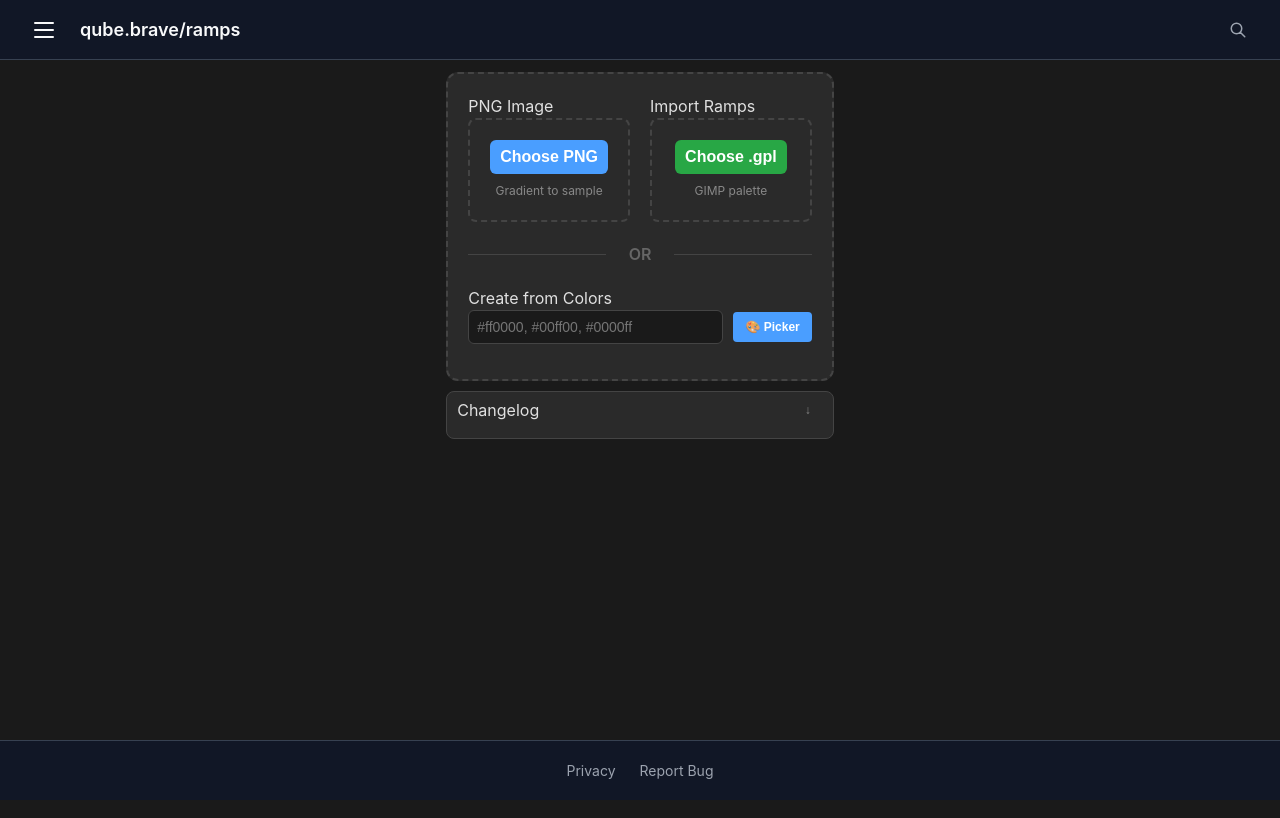
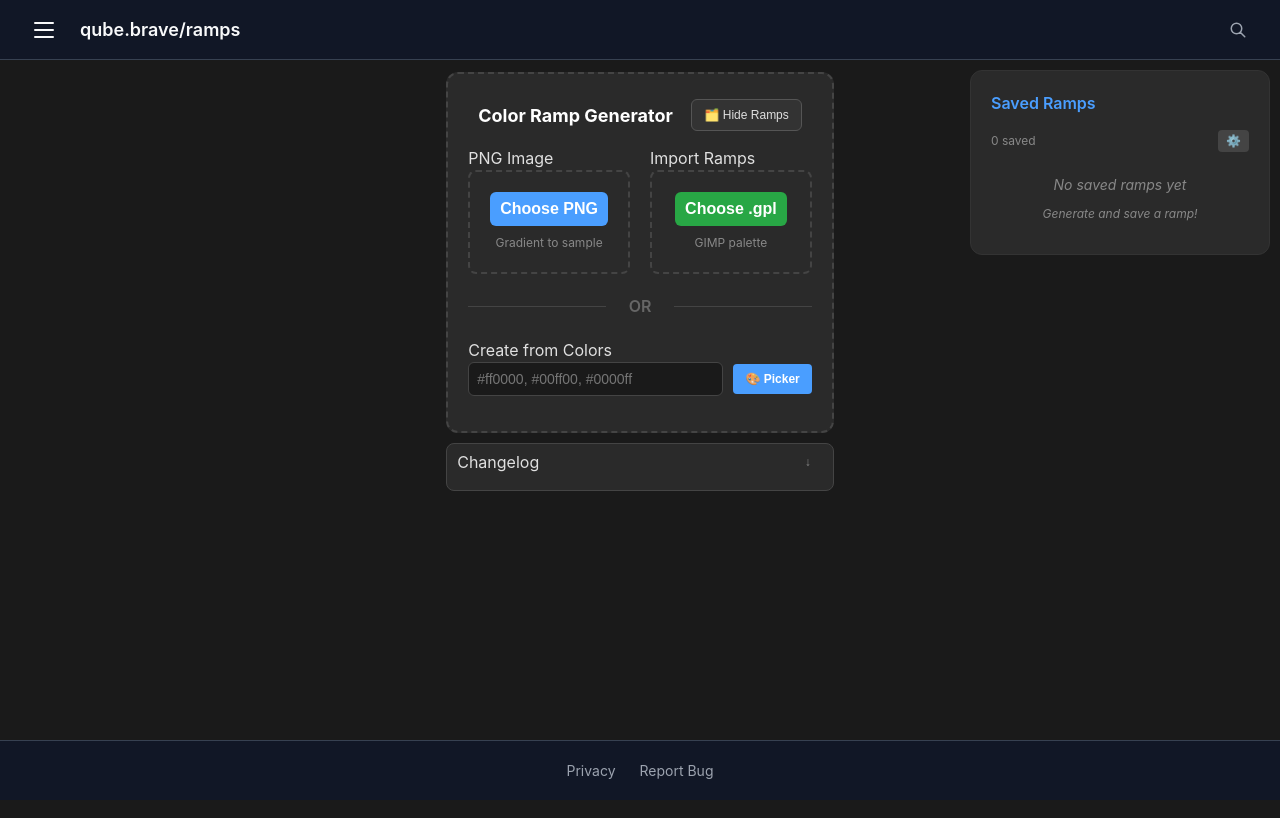
Before and after one commit to MJSBDLK/qube.brave, a Next.js app: page /ramps in a window 1280 px wide. Built offline with nearby package versions, Linux system fonts and the light colour scheme.

Commit message:
fixed more issues with layout

```diff
--- a/app/ramps/components/ColorPicker.jsx
+++ b/app/ramps/components/ColorPicker.jsx
@@ -41,13 +41,8 @@ const ColorPicker = ({
   const colorWorkspaceRef = useRef(null)
   const pickerInterfaceRef = useRef(null)
 
-  // Update color when HSV values change - optimized to avoid excessive re-renders
+  // Update color when HSV values change - now updates in real-time during dragging
   useEffect(() => {
-    // Skip expensive calculations during dragging for better performance
-    if (isDraggingHue || isDraggingSV || isDraggingLuminance) {
-      return
-    }
-
     const rgb = hsvToRgb(currentHue, currentSaturation, currentValue)
     const hex = rgbToHex(rgb.r, rgb.g, rgb.b)
     const luminance = calculateLuminance(rgb.r, rgb.g, rgb.b, luminanceMode)
@@ -58,7 +53,7 @@ const ColorPicker = ({
       setCurrentLuminance(luminance)
     }
     setHexInput(hex)
-  }, [currentHue, currentSaturation, currentValue, luminanceMode, isDraggingLuminance, isDraggingHue, isDraggingSV])
+  }, [currentHue, currentSaturation, currentValue, luminanceMode, isDraggingLuminance])
 
   // Listen for screen size changes to update layout
   useEffect(() => {
--- a/app/ramps/page.jsx
+++ b/app/ramps/page.jsx
@@ -41,6 +41,7 @@ const GradientColorSampler = () => {
 	const [showLuminance, setShowLuminance] = useState('none')
 	const [comparisonRamp, setComparisonRamp] = useState(null)
 	const [showComparisonSection, setShowComparisonSection] = useState(false)
+	const [showSavedRamps, setShowSavedRamps] = useState(true)
 
 	// Use the color sampling hook
 	const {
@@ -458,64 +459,25 @@ const GradientColorSampler = () => {
 					message={processing ? 'Loading image...' : 'Generating swatch...'}
 				/>
 				<div className='main-grid'>
-					{/* Testing Controls - Left Column (3/12) */}
-					{testingMode && (
-						<div className='testing-controls-section'>
-							<h3>Testing Controls</h3>
-							<div className='testing-content'>
-								<div className='test-info'>
-									<p>Quick test gradients:</p>
-									<button
-										className='mini-test-btn'
-										onClick={() => {
-											const testColors = [
-												'#ff0000',
-												'#ffff00',
-												'#00ff00',
-												'#00ffff',
-												'#0000ff',
-											]
-											handleHexInputChange(testColors.join(', '))
-										}}
-									>
-										RGB
-									</button>
-									<button
-										className='mini-test-btn'
-										onClick={() => handleHexInputChange('#000000, #ffffff')}
-									>
-										B&W
-									</button>
-									<button
-										className='mini-test-btn'
-										onClick={() =>
-											handleHexInputChange('#ff6b6b, #4ecdc4, #45b7d1')
-										}
-									>
-										Sunset
-									</button>
-									<button
-										className='mini-test-btn'
-										onClick={() => handleHexInputChange('#667eea, #764ba2')}
-									>
-										Purple
-									</button>
-									<button className='mini-test-btn' onClick={createTestRamps}>
-										Test Ramps
-									</button>
-								</div>
-							</div>
-						</div>
-					)}
-					{/* Main Sampler - Right Column (6/12 or 9/12 if no testing) */}
+					{/* Main Sampler - Left Column */}
 					<div
 						id='gradient-sampler-main'
 						className={`gradient-sampler ${
-							testingMode ? 'with-testing' : 'full-width'
+							showSavedRamps ? 'with-saved-ramps' : 'full-width'
 						}`}
 					>
 						{/* Upload Section */}
 						<div className='upload-section'>
+							<div className='section-header'>
+								<h2>Color Ramp Generator</h2>
+								<button
+									className='toggle-saved-ramps-btn'
+									onClick={() => setShowSavedRamps(!showSavedRamps)}
+									title={showSavedRamps ? 'Hide saved ramps panel' : 'Show saved ramps panel'}
+								>
+									{showSavedRamps ? '🗂️ Hide Ramps' : '🗂️ Show Ramps'}
+								</button>
+							</div>
 							<div className='upload-grid'>
 								<div className='upload-item'>
 									<label className='upload-label'>PNG Image</label>
@@ -971,8 +933,9 @@ const GradientColorSampler = () => {
 						</div>
 					</div>{' '}
 					{/* Close gradient-sampler-main */}
-					{/* Saved Ramps - Right Column (3/12) */}
-					{testingMode && (
+
+					{/* Saved Ramps - Right Column */}
+					{showSavedRamps && (
 						<div className='saved-ramps-section'>
 							<h3>Saved Ramps</h3>
 							<SavedRamps
--- a/app/ramps/ramps.css
+++ b/app/ramps/ramps.css
@@ -313,6 +313,30 @@ h1 {
 	margin: 0;
 	font-size: 18px;
 	color: #ffffff;
+}
+
+.toggle-saved-ramps-btn {
+	padding: 8px 12px;
+	background: #333;
+	color: #e0e0e0;
+	border: 1px solid #555;
+	border-radius: 6px;
+	font-size: 12px;
+	cursor: pointer;
+	transition: all 0.2s ease;
+	display: flex;
+	align-items: center;
+	gap: 6px;
+}
+
+.toggle-saved-ramps-btn:hover {
+	background: #444;
+	border-color: #666;
+	color: #ffffff;
+}
+
+.toggle-saved-ramps-btn:active {
+	transform: translateY(1px);
 }
 
 .swatch-actions {
@@ -1184,15 +1208,17 @@ input[type='range'] {
 /* Compact control grid */
 .ramp-controls-grid {
 	display: grid;
-	grid-template-columns: repeat(auto-fit, 32px);
+	grid-template-columns: repeat(auto-fit, minmax(30px, 32px));
 	justify-content: start;
-	gap: 4px;
+	gap: 3px;
 	margin-top: 5px;
 	margin-bottom: 5px;
 	padding: 6px;
 	background: #1a1a1a;
 	border-radius: 6px;
 	border: 1px solid #333;
+	max-width: 100%;
+	overflow: hidden;
 }
 
 .control-icon-btn {
@@ -1490,22 +1516,23 @@ input[type='range'] {
 	font-family: monospace;
 }
 
-/* Main Grid Layout */
+/* Main Grid Layout - True 12-column system */
 .main-grid {
 	display: grid;
-	grid-template-columns: minmax(200px, 1fr) minmax(700px, 4fr) minmax(200px, 1fr); /* More space for center */
+	grid-template-columns: repeat(12, 1fr); /* 12 equal columns */
 	margin: 10px;
-	align-items: start; /* Prevent stretching */
-}
-
-.gradient-sampler.with-testing {
-	/* Takes up middle column when testing mode is active */
-	grid-column: 2;
+	align-items: start;
+	gap: 20px;
+}
+
+.gradient-sampler.with-saved-ramps {
+	/* Takes columns 4-9 (6 columns) when saved ramps panel is active */
+	grid-column: 4 / 10;
 }
 
 .gradient-sampler.full-width {
+	/* Takes columns 1-12 when saved ramps panel is hidden */
 	grid-column: 1 / -1;
-	/* Takes up full width when testing mode is off */
 }
 
 /* Saved Ramps Section */
@@ -1514,7 +1541,17 @@ input[type='range'] {
 	border-radius: 12px;
 	padding: 20px;
 	border: 1px solid #333;
-	grid-column: 3;
+	grid-column: 10 / 13; /* Takes columns 10-12 (3 columns) */
+}
+
+/* Future: Testing/Navigation Section */
+.testing-controls-section,
+.navigation-panel {
+	background: #2a2a2a;
+	border-radius: 12px;
+	padding: 20px;
+	border: 1px solid #333;
+	grid-column: 1 / 4; /* Takes columns 1-3 (3 columns) */
 }
 
 .saved-ramps-section h3 {
@@ -1529,6 +1566,9 @@ input[type='range'] {
 	height: 100%;
 	display: flex;
 	flex-direction: column;
+	width: 100%;
+	max-width: 100%;
+	overflow: hidden;
 }
 
 .saved-ramps-header {
@@ -1566,8 +1606,9 @@ input[type='range'] {
 
 .action-group {
 	display: flex;
-	gap: 8px;
+	gap: 6px;
 	flex-wrap: wrap;
+	max-width: 100%;
 }
 
 .import-btn,
@@ -1597,7 +1638,9 @@ input[type='range'] {
 .saved-ramps-list {
 	flex: 1;
 	overflow-y: auto;
+	overflow-x: hidden;
 	max-height: 500px;
+	width: 100%;
 }
 
 .empty-state {
@@ -1913,23 +1956,30 @@ input[type='range'] {
 }
 
 /* Medium screens - prevent overlapping */
-@media (max-width: 1100px) {
-	.main-grid {
-		grid-template-columns: minmax(150px, 1fr) minmax(500px, 4fr) minmax(150px, 1fr);
-		/* gap: 15px; */
+/* Responsive breakpoints */
+@media (max-width: 1200px) {
+	/* On medium screens, still use 12 columns but adjust main content */
+	.gradient-sampler.with-saved-ramps {
+		grid-column: 3 / 10; /* Give main content columns 3-9 (7 columns) */
+	}
+
+	.saved-ramps-section {
+		grid-column: 10 / 13; /* Saved ramps still takes columns 10-12 */
 	}
 }
 
 @media (max-width: 768px) {
 	.main-grid {
-		grid-template-columns: 1fr;
-		/* gap: 15px; */
+		grid-template-columns: 1fr; /* Single column on mobile */
+		gap: 10px;
 	}
 
-	.gradient-sampler.with-testing,
+	.gradient-sampler.with-saved-ramps,
 	.gradient-sampler.full-width,
-	.saved-ramps-section {
-		grid-column: 1;
+	.saved-ramps-section,
+	.testing-controls-section,
+	.navigation-panel {
+		grid-column: 1; /* All items take full width */
 	}
 
 	.curve-preview-wrapper {
```
